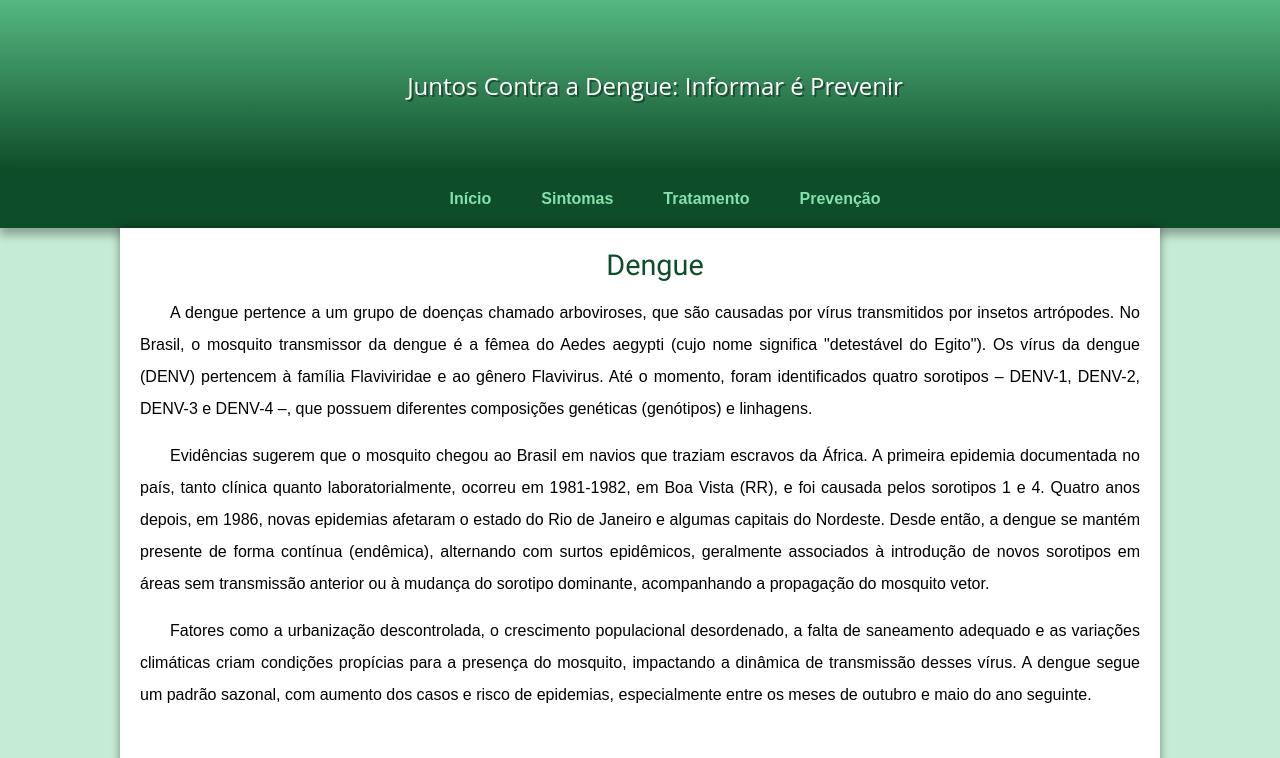
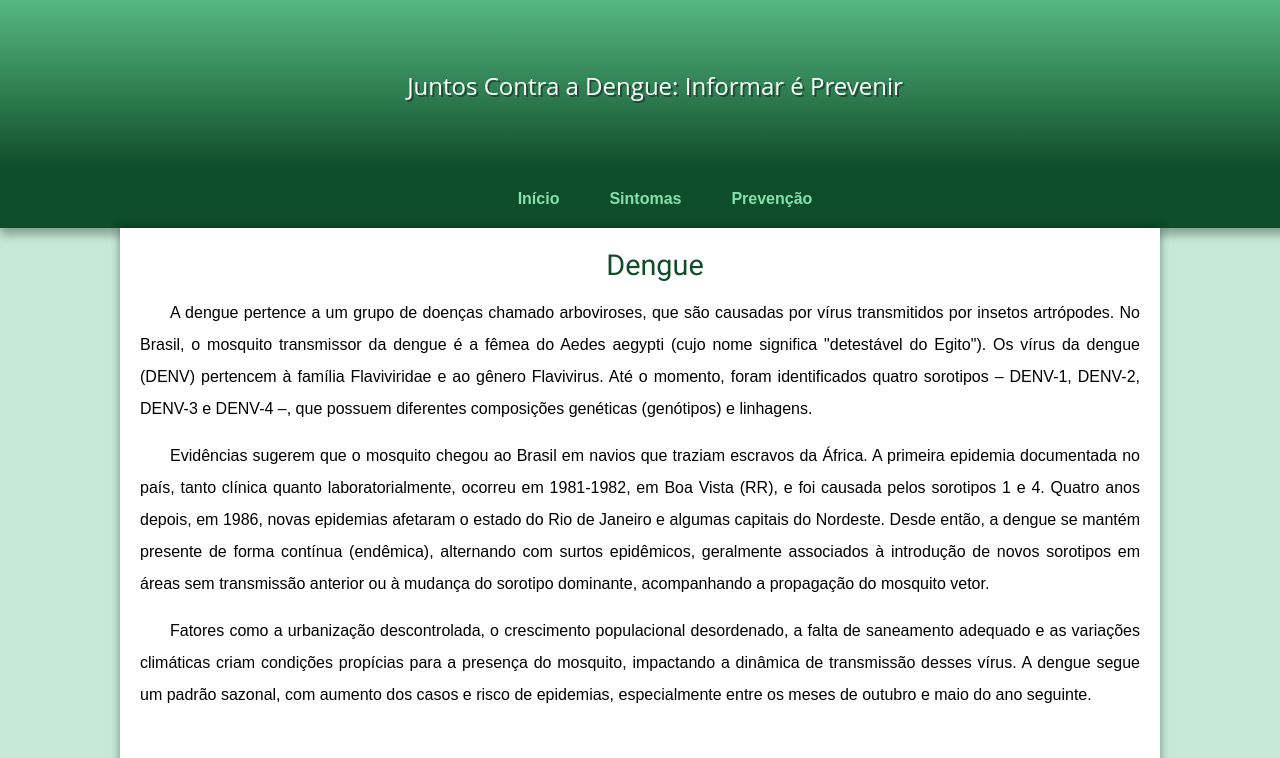
Before and after one commit to Ju-Reis/Projeto-Dengue, a plain HTML site: page index.html in a window 1280 px wide. Shown: the top 758 px of the page. Drawn offline with Linux system fonts and the light colour scheme; files that its build step writes are made by us from their sources.

Commit message:
atualização

```diff
--- a/index.html
+++ b/index.html
@@ -17,7 +17,6 @@
     <nav> <!--MENÚ -->
         <a href="#inicio">Início</a>
         <a href="#sintomas">Sintomas</a>
-        <a href="#tratamento">Tratamento</a>
         <a href="#prevencao">Prevenção</a>
     </nav>
     <main> <!-- CONTEÚDO PRINCIPAL -->
```
